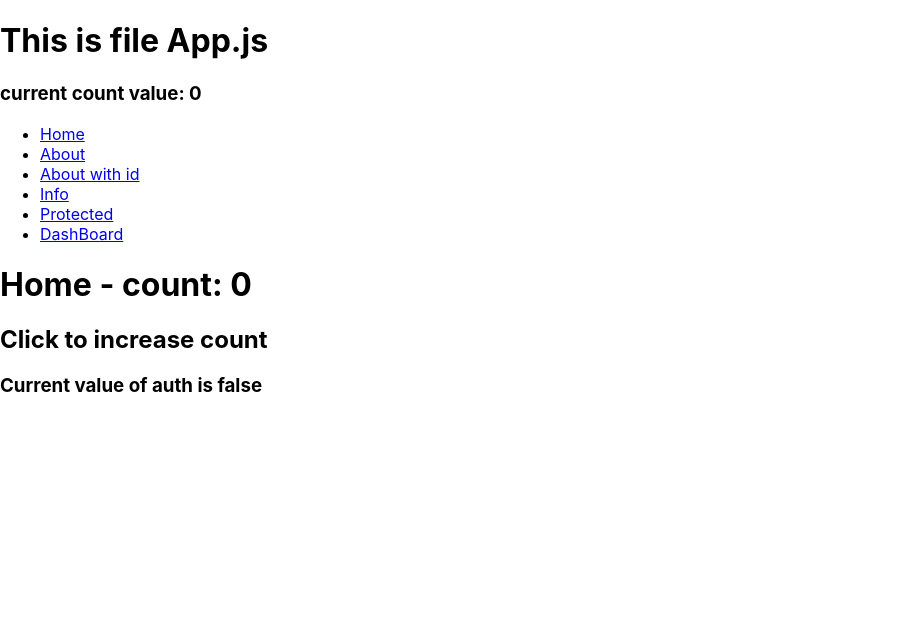
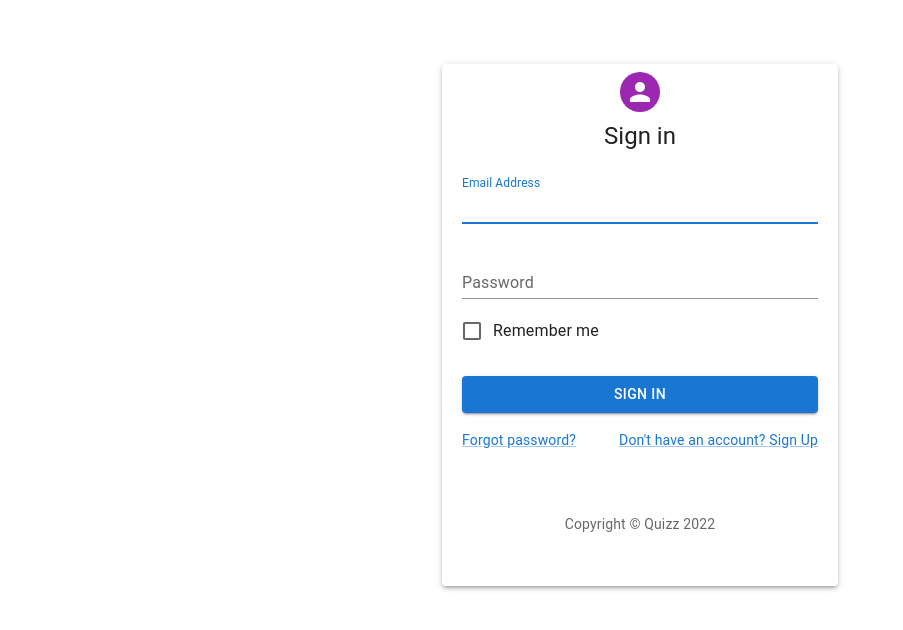
Before and after one commit to hung0968374/reactjs, a React (Create React App) app: page / in a window 1280 px wide. Shown: the top 630 px of the page, without its empty margins (0-903 px from the left). Built offline with nearby package versions, Linux system fonts and the light colour scheme.

Commit message:
implement login page

```diff
--- a/src/App.js
+++ b/src/App.js
@@ -1,5 +1,4 @@
-import { BrowserRouter as Router, Routes, Route, Link } from "react-router-dom";
-import { useSelector } from "react-redux";
+import { BrowserRouter as Router, Routes, Route } from "react-router-dom";
 
 import "./App.css";
 import Home from "./pages/Home";
@@ -10,6 +9,7 @@ import AboutWithId from "./pages/AboutWithId";
 import RequireAuth from "./pages/protected/RequireAuth";
 import ProtectedPage from "./pages/protected/ProtectedPage";
 import DashBoard from "./pages/protected/DashBoard";
+import Login from "./pages/Login";
 
 const ProtectedRoutes = [
   {
@@ -23,35 +23,11 @@ const ProtectedRoutes = [
 ];
 
 function App() {
-  const count = useSelector((state) => state.counter.value);
-
   return (
     <Router>
-      <h1>This is file App.js</h1>
-      <h3>current count value: {count}</h3>
-
-      <ul>
-        <li>
-          <Link to="/">Home</Link>
-        </li>
-        <li>
-          <Link to="/about">About</Link>
-        </li>
-        <li>
-          <Link to="/about/123">About with id</Link>
-        </li>
-        <li>
-          <Link to="/info">Info</Link>
-        </li>
-        <li>
-          <Link to="/protected">Protected</Link>
-        </li>
-        <li>
-          <Link to="/dashboard">DashBoard</Link>
-        </li>
-      </ul>
       <Routes>
-        <Route path="/" element={<Home />}></Route>
+        <Route path="/" element={<Login />}></Route>
+        <Route path="/home" element={<Home />}></Route>
         <Route path="/about" exact element={<About />}>
           <Route path=":id" exact element={<AboutWithId />} />
         </Route>
--- /dev/null
+++ b/src/css/Login.css
@@ -0,0 +1,3 @@
+.MuiFormHelperText-root {
+  color: red !important;
+}
--- a/src/pages/Home.jsx
+++ b/src/pages/Home.jsx
@@ -17,6 +17,7 @@ export default function Home() {
   const changeValueOfAuth = () => {
     dispatch(toggleStatus());
   };
+
   return (
     <div>
       <h1>Home - count: {count}</h1>
--- /dev/null
+++ b/src/pages/Login.jsx
@@ -0,0 +1,154 @@
+import * as React from "react";
+
+// import LockOutlinedIcon from "@mui/icons-material/LockOutlined";
+import {
+  Avatar,
+  Button,
+  TextField,
+  FormControlLabel,
+  Checkbox,
+  Link,
+  Grid,
+  Box,
+  Typography,
+  Container,
+  Paper,
+} from "@mui/material";
+import { createTheme, ThemeProvider } from "@mui/material/styles";
+import { Formik, Form, Field, ErrorMessage } from "formik";
+import * as Yup from "yup";
+
+import "../css/Login.css";
+
+function Copyright(props) {
+  return (
+    <Typography
+      variant="body2"
+      color="text.secondary"
+      align="center"
+      {...props}
+    >
+      Copyright © Quizz {new Date().getFullYear()}
+    </Typography>
+  );
+}
+
+const theme = createTheme();
+
+export default function Login() {
+  const initialLoginValues = {
+    email: "",
+    password: "",
+    rememberMe: true,
+  };
+  const onSubmitLoginForm = (values, props) => {
+    console.log("values", values);
+    setTimeout(() => {
+      props.resetForm();
+      props.setSubmitting(false);
+    }, 2000);
+  };
+  const loginValidationSchema = Yup.object().shape({
+    email: Yup.string()
+      .email("Please enter valid email")
+      .required("This field is required"),
+    password: Yup.string()
+      .required("This field is required")
+      .min(6, "Password must contain at least 6 characters")
+      .max(20, "Password can not exceed 20 characters"),
+  });
+  return (
+    <ThemeProvider theme={theme}>
+      <Container component="div" maxWidth="xs">
+        <Paper elevation={3} style={{ padding: "0px 20px 20px 20px" }}>
+          <Box
+            sx={{
+              marginTop: 8,
+              display: "flex",
+              flexDirection: "column",
+              alignItems: "center",
+            }}
+          >
+            <Avatar sx={{ m: 1, bgcolor: "secondary.main" }}></Avatar>
+            <Typography component="h1" variant="h5">
+              Sign in
+            </Typography>
+            <Box component="div" noValidate sx={{ mt: 1 }}>
+              <Formik
+                initialValues={initialLoginValues}
+                onSubmit={onSubmitLoginForm}
+                validationSchema={loginValidationSchema}
+              >
+                {(props) => {
+                  console.log("props", props);
+                  return (
+                    <Form>
+                      <Field
+                        as={TextField}
+                        margin="normal"
+                        fullWidth
+                        id="email"
+                        label="Email Address"
+                        name="email"
+                        autoComplete="email"
+                        autoFocus
+                        variant="standard"
+                        helperText={<ErrorMessage name="email" />}
+                      />
+                      <Field
+                        as={TextField}
+                        margin="normal"
+                        variant="standard"
+                        fullWidth
+                        name="password"
+                        label="Password"
+                        type="password"
+                        id="password"
+                        autoComplete="current-password"
+                        helperText={<ErrorMessage name="password" />}
+                      />
+                      <Field
+                        as={FormControlLabel}
+                        control={
+                          <Checkbox
+                            color="primary"
+                            checked={props.rememberMe}
+                          />
+                        }
+                        label="Remember me"
+                        name="rememberMe"
+                      />
+                      <Button
+                        type="submit"
+                        fullWidth
+                        variant="contained"
+                        sx={{ mt: 3, mb: 2 }}
+                        disabled={props.isSubmitting}
+                      >
+                        {props.isSubmitting ? "Loading" : "Sign In"}
+                      </Button>
+                    </Form>
+                  );
+                }}
+              </Formik>
+
+              <Grid container>
+                <Grid item xs>
+                  <Link href="#" variant="body2">
+                    Forgot password?
+                  </Link>
+                </Grid>
+                <Grid item>
+                  <Link href="#" variant="body2">
+                    {"Don't have an account? Sign Up"}
+                  </Link>
+                </Grid>
+              </Grid>
+            </Box>
+          </Box>
+          <Copyright sx={{ mt: 8, mb: 4 }} />
+        </Paper>
+      </Container>
+    </ThemeProvider>
+  );
+}
```
Also changed, not shown: package.json (+8 -1 lines), 1 other file (tests, documents, lock files or other folders).
